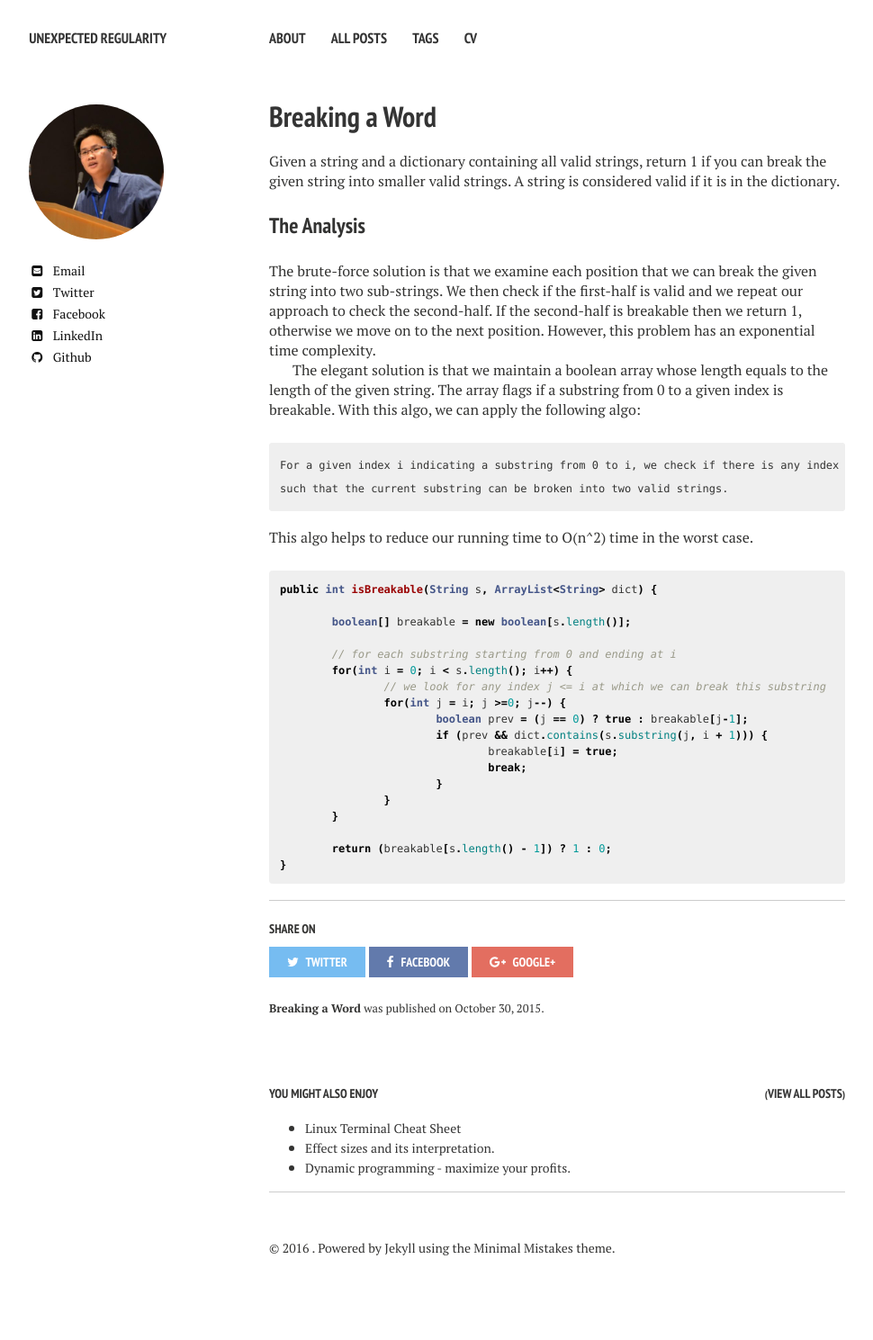
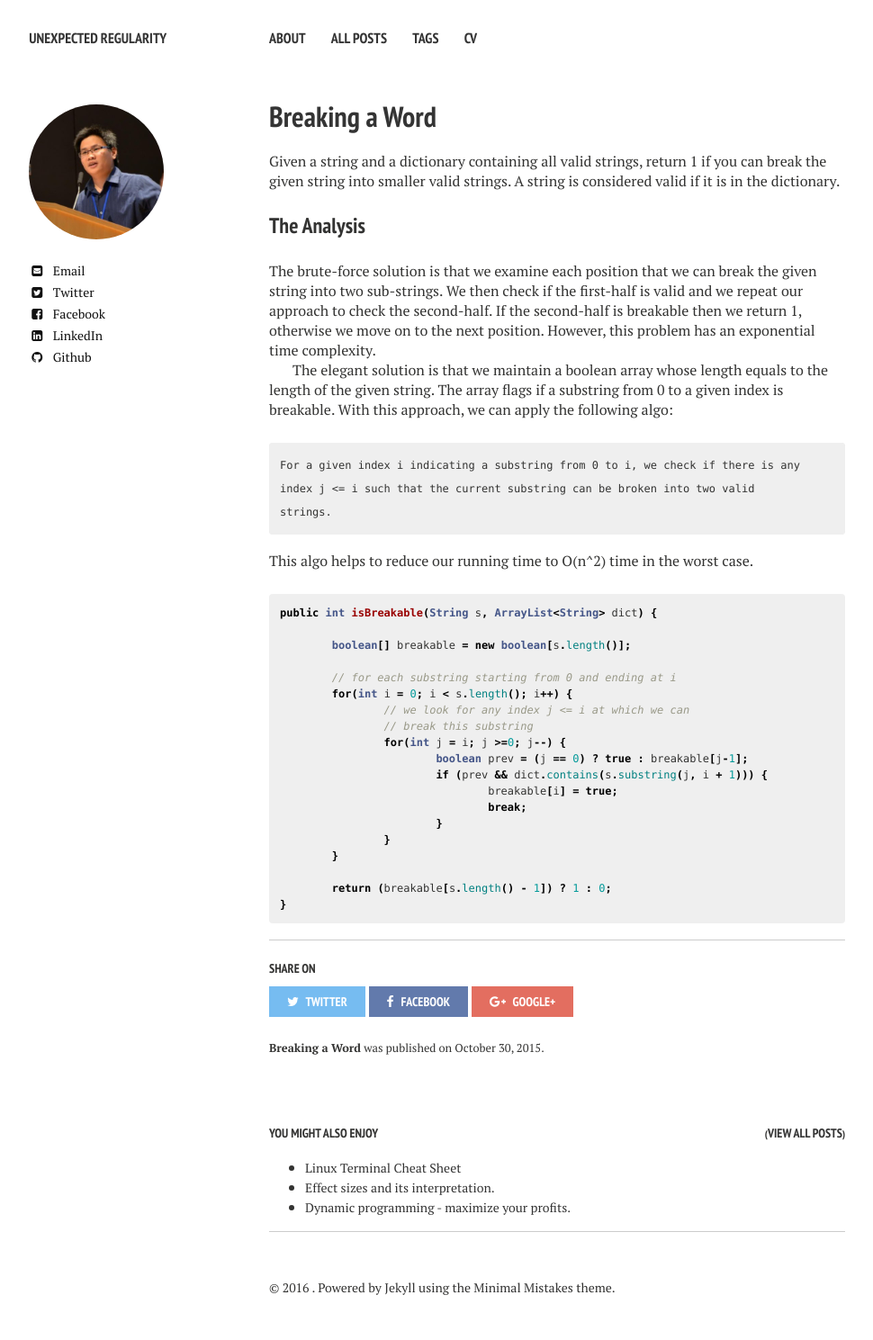
Before and after one commit to tien-nguyen/tien-nguyen.github.io, a Jekyll site: the page built from _posts/algos/dp/2015-10-30-breaking-a-word.md, in a window 1280 px wide. Shown: the whole page at 90% size, without its empty margins (21-991 px from the left). Built offline with Jekyll 4.4.1, drawn with Linux system fonts in a browser that asks for light colours; nearby versions of some CDN libraries; before the commit the page ends 1445 px from its top, so only the background shows below that.

Commit message:
make a nicer adjustment

```diff
--- a/_posts/algos/dp/2015-10-30-breaking-a-word.md
+++ b/_posts/algos/dp/2015-10-30-breaking-a-word.md
@@ -15,10 +15,11 @@ Given a string and a dictionary containing all valid strings, return 1 if you ca
 ### The Analysis
 The brute-force solution is that we examine each position that we can break the given string into two sub-strings. We then check if the first-half is valid and we repeat our approach to check the second-half. If the second-half is breakable then we return 1, otherwise we move on to the next position. However, this problem has an exponential time complexity.
 
-The elegant solution is that we maintain a boolean array whose length equals to the length of the given string. The array flags if a substring from 0 to a given index is breakable. With this algo, we can apply the following algo:
+The elegant solution is that we maintain a boolean array whose length equals to the length of the given string. The array flags if a substring from 0 to a given index is breakable. With this approach, we can apply the following algo:
 
-	For a given index i indicating a substring from 0 to i, we check if there is any index j <= i
-	such that the current substring can be broken into two valid strings.
+	For a given index i indicating a substring from 0 to i, we check if there is any
+	index j <= i such that the current substring can be broken into two valid
+	strings.
 
 This algo helps to reduce our running time to O(n^2) time in the worst case.
 
@@ -29,7 +30,8 @@ public int isBreakable(String s, ArrayList<String> dict) {
 
 	// for each substring starting from 0 and ending at i
 	for(int i = 0; i < s.length(); i++) {
-		// we look for any index j <= i at which we can break this substring
+		// we look for any index j <= i at which we can
+		// break this substring
 		for(int j = i; j >=0; j--) {
 			boolean prev = (j == 0) ? true : breakable[j-1];
 			if (prev && dict.contains(s.substring(j, i + 1))) {
```
Also changed, not shown: other parts of _posts/algos/dp/2015-10-30-breaking-a-word.md (+1 -1 lines).
